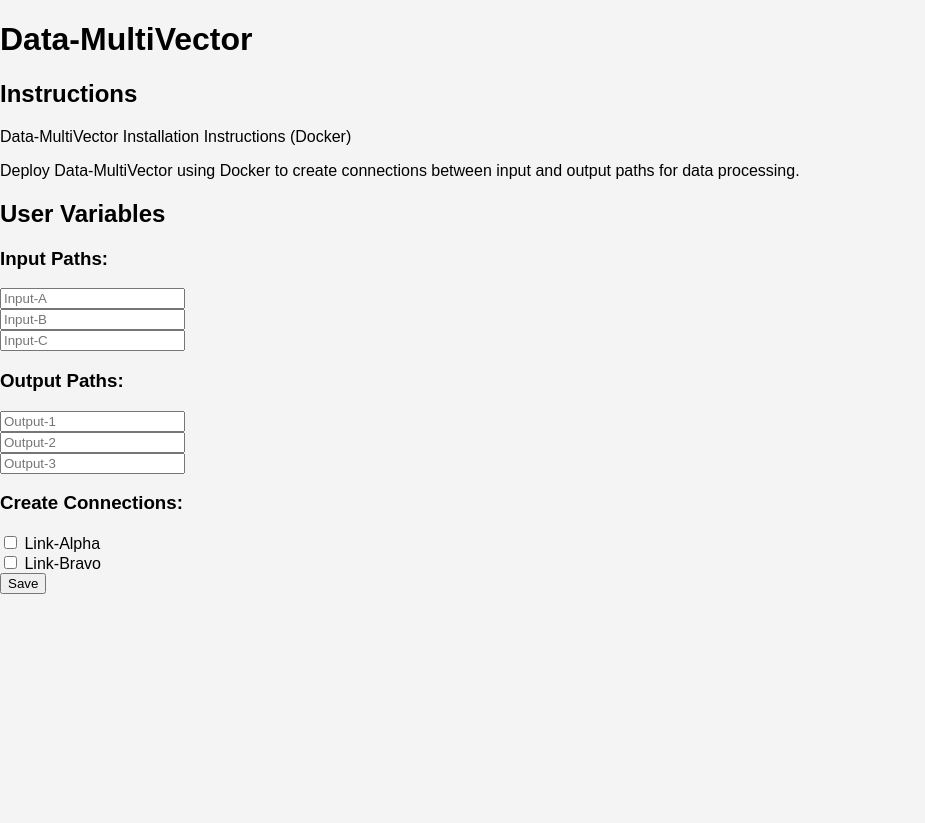
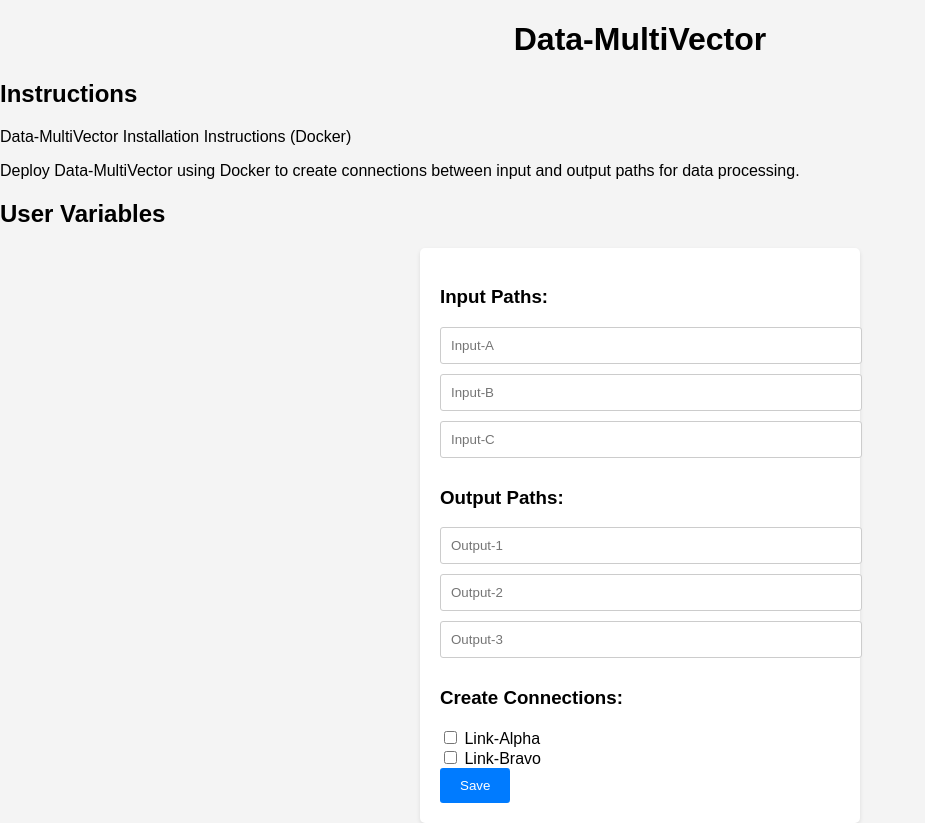
Before and after one commit to curtalfrey/Data-MultiVector, a Flask app: template templates/index.html in a window 1280 px wide. Shown: the whole page, without its empty margins (0-925 px from the left). Before the commit the page ends 594 px from the top, so only its background shows below. Run offline with Flask 3, Linux system fonts and the light colour scheme; the template is opened without the code that fills it, so the values that code supplies are empty.

Commit message:
Update styles.css

```diff
--- a/static/css/styles.css
+++ b/static/css/styles.css
@@ -1,4 +1,4 @@
-/* styles.css */
+/* static/css/styles.css */
 
 body {
     font-family: Arial, sans-serif;
@@ -13,4 +13,50 @@ body {
     padding: 20px;
 }
 
+h1 {
+    text-align: center;
+}
+
+form {
+    max-width: 400px;
+    margin: 0 auto;
+    padding: 20px;
+    background-color: #fff;
+    border-radius: 5px;
+    box-shadow: 0 2px 4px rgba(0, 0, 0, 0.1);
+}
+
+form label {
+    display: block;
+    margin-bottom: 5px;
+    font-weight: bold;
+}
+
+form input[type="text"],
+form input[type="email"],
+form input[type="password"] {
+    width: 100%;
+    padding: 10px;
+    margin-bottom: 10px;
+    border: 1px solid #ccc;
+    border-radius: 3px;
+}
+
+form input[type="submit"] {
+    background-color: #007bff;
+    color: #fff;
+    border: none;
+    padding: 10px 20px;
+    border-radius: 3px;
+    cursor: pointer;
+}
+
+a {
+    display: block;
+    text-align: center;
+    margin-top: 10px;
+    color: #007bff;
+    text-decoration: none;
+}
+
 /* Add more styles as needed */
```
